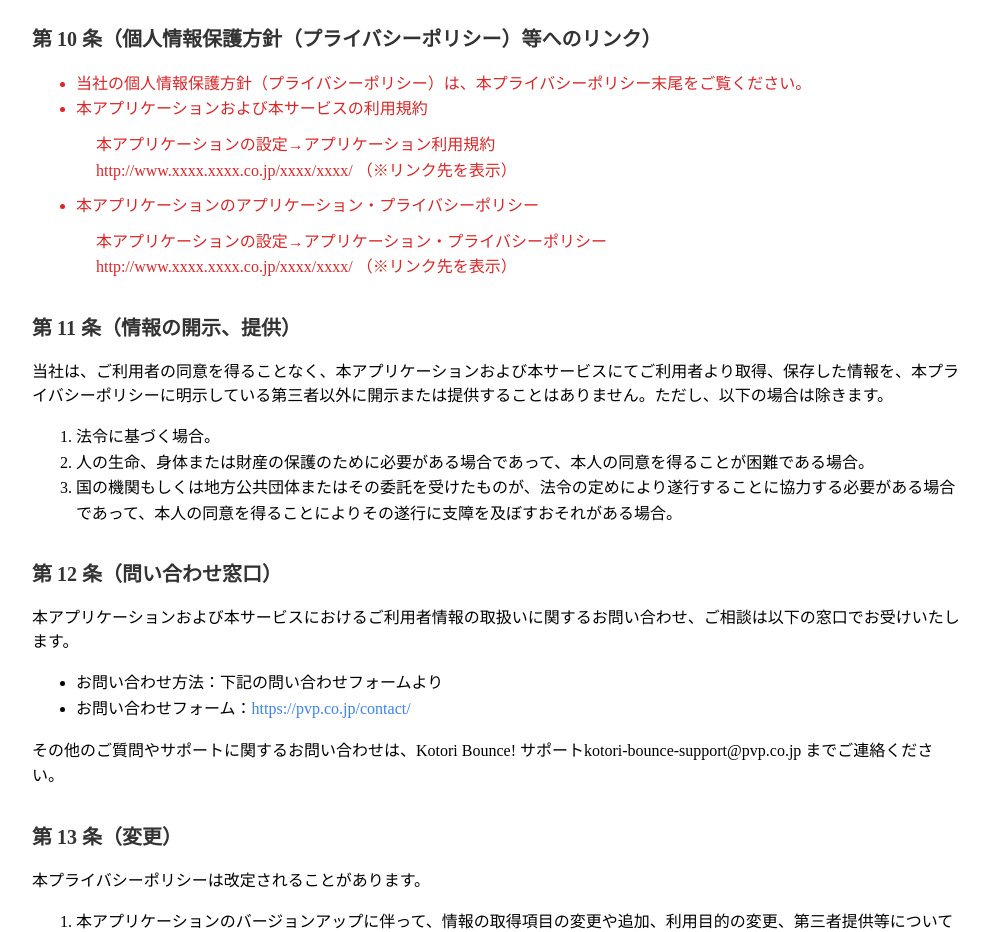
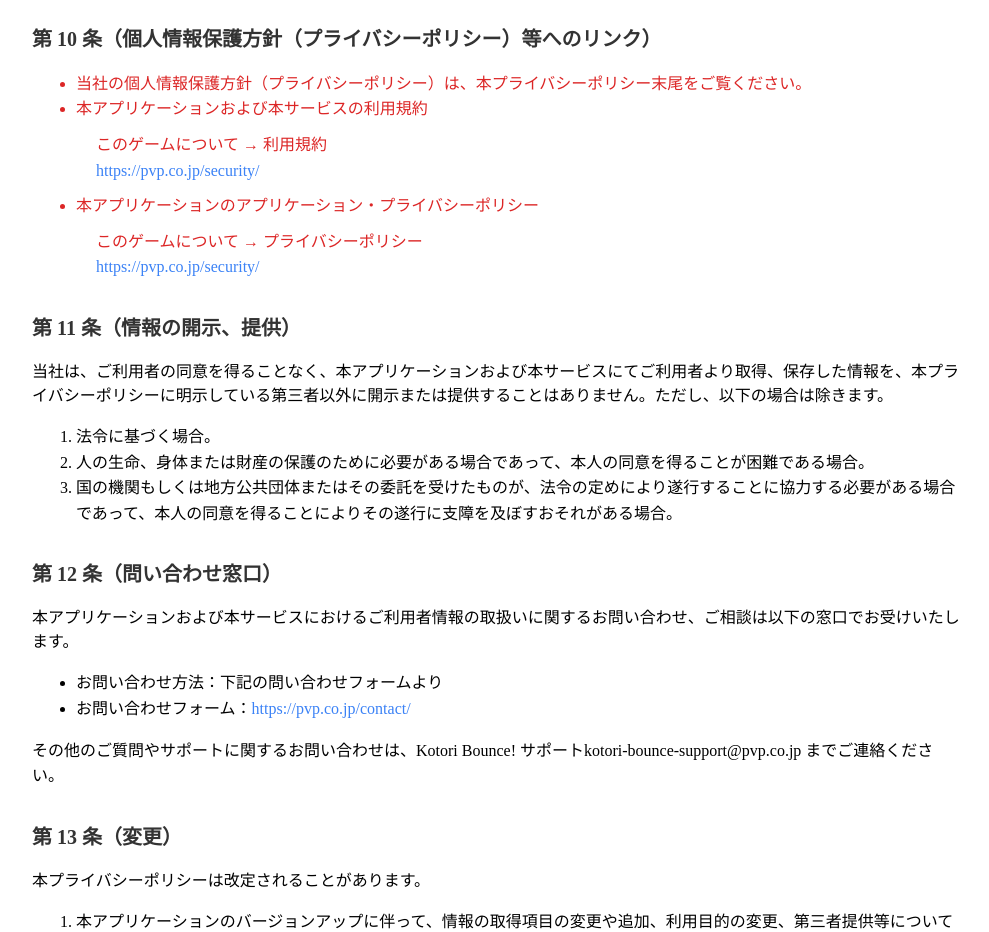
Before and after one commit to PVPNippon/kotori-home, a plain HTML site: page privacy_policy_jp.html in a window 1280 px wide. Shown: the part 4900-5832 px from the top of the page, without its empty margins (144-1133 px from the left). Drawn offline with nearby package versions, Linux system fonts and the light colour scheme.

Commit message:
fixing empty links

```diff
--- a/privacy_policy_jp.html
+++ b/privacy_policy_jp.html
@@ -403,11 +403,11 @@
           本アプリケーションおよび本サービスの利用規約
           <ul>
             <li>
-              本アプリケーションの設定→アプリケーション利用規約
+              このゲームについて → 利用規約
             </li>
 <!-- replace this link with the real link -->
             <li>
-              http://www.xxxx.xxxx.co.jp/xxxx/xxxx/ （※リンク先を表示）
+              <a href="https://pvp.co.jp/security/" class="text-blue-500 hover:underline">https://pvp.co.jp/security/</a>
             </li>
           </ul>
         </li>
@@ -415,11 +415,11 @@
           本アプリケーションのアプリケーション・プライバシーポリシー
           <ul>
             <li>
-              本アプリケーションの設定→アプリケーション・プライバシーポリシー
+              このゲームについて → プライバシーポリシー
             </li>
 <!-- replace this link with the real link -->
             <li>
-              http://www.xxxx.xxxx.co.jp/xxxx/xxxx/ （※リンク先を表示）
+              <a href="https://pvp.co.jp/security/" class="text-blue-500 hover:underline">https://pvp.co.jp/security/</a>
             </li>
           </ul>
         </li>
```
Also changed, not shown: privacy_policy_en.html (+4 -4 lines).
